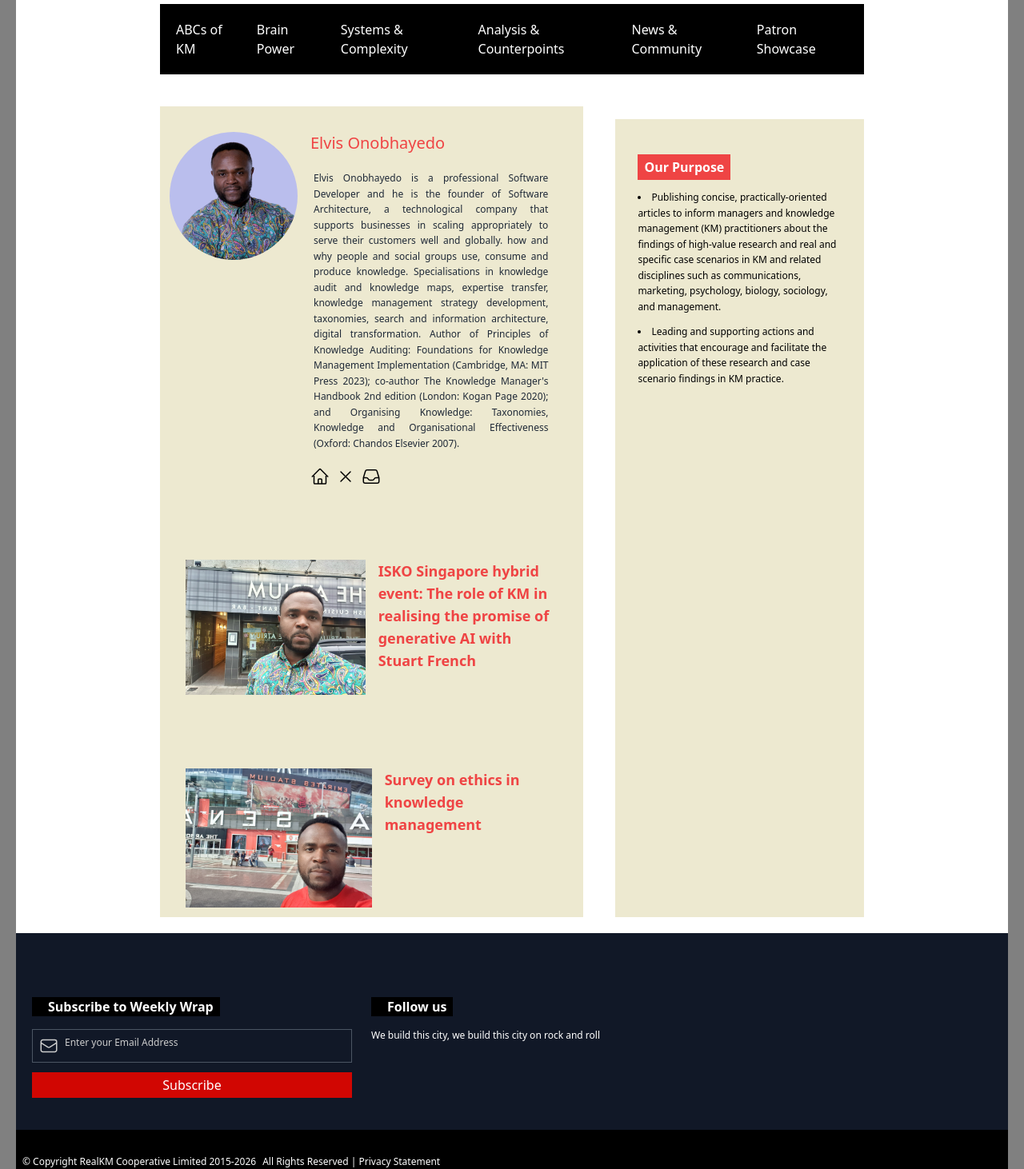
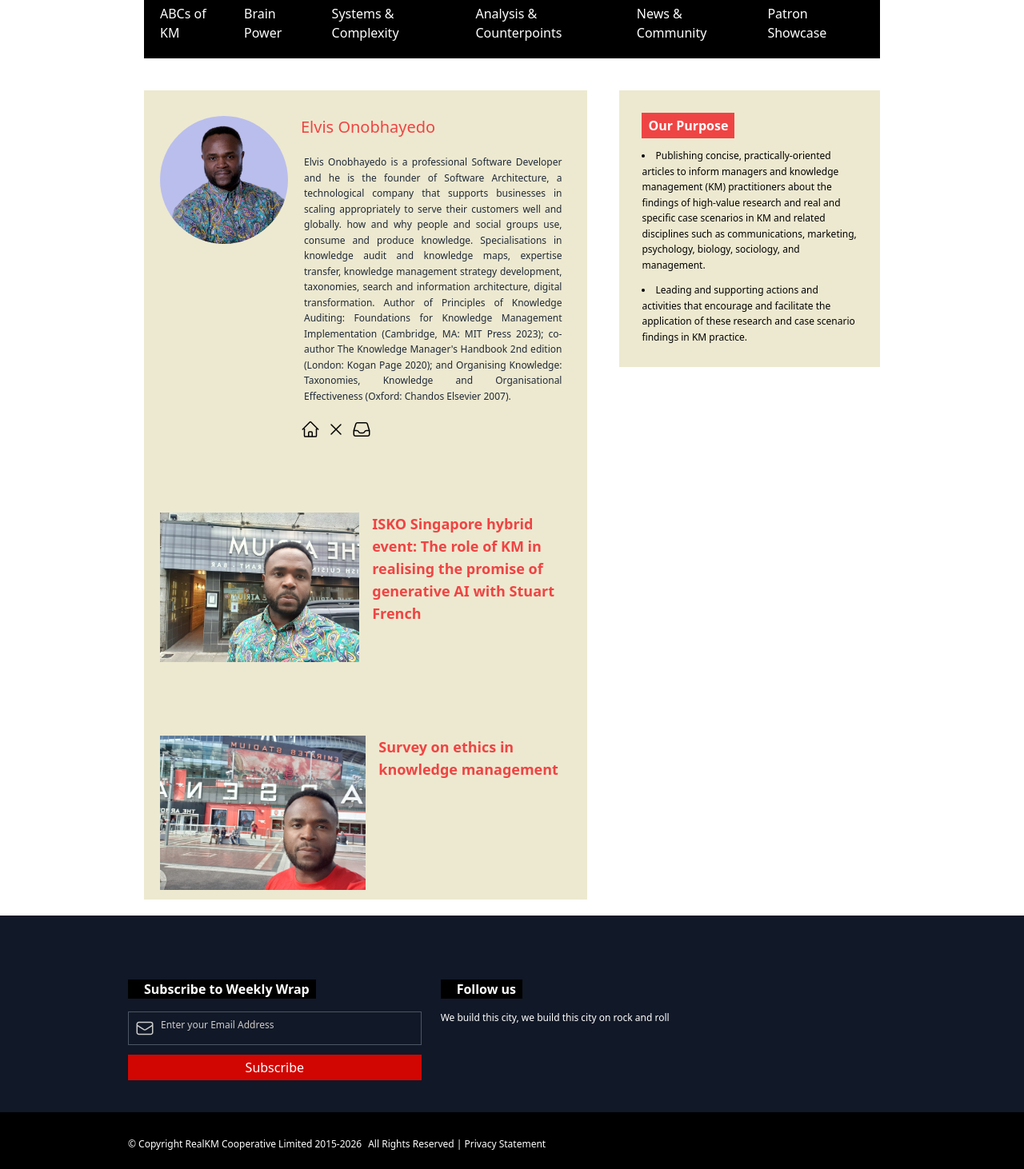
Before and after one commit to elvisonob/studious-code, a React (Create React App) app: page / in a window 1280 px wide. Shown: the part 110-1572 px from the top of the page at 80% size. Built offline with nearby package versions, Linux system fonts and the light colour scheme.

Commit message:
MVP done

```diff
--- a/src/component/App.js
+++ b/src/component/App.js
@@ -1,19 +1,76 @@
 import image from '../assets/ono.jpg';
 import image2 from '../assets/ono2.jpg';
 import image3 from '../assets/ono3.jpg';
+import { useState } from 'react';
 
 export default function App() {
+  const [menuBar, setMenuBar] = useState(false);
+
+  const openMenuBar = () => {
+    setMenuBar(true);
+  };
+
+  const closeMenuBar = () => {
+    setMenuBar(false);
+  };
   return (
-    <div className="m-5 bg-white">
+    <div className="w-full bg-white">
+      {menuBar && (
+        <div className=" bg-black text-white mb-5">
+          <div className="fixed inset-0 w-full h-full bg-black z-50 overflow-y-auto">
+            <div className="flex flex-col px-8 text-gray-500">
+              <button onClick={closeMenuBar} className="text-red-500 mt-2">
+                X
+              </button>
+              <div className="flex justify-between px-3 py-1 px-8 inline-block border border-gray-500 rounded-xl mt-6">
+                <div>Search ...</div>
+                <button className="lg:hidden">
+                  <svg
+                    xmlns="http://www.w3.org/2000/svg"
+                    fill="none"
+                    viewBox="0 0 24 24"
+                    stroke="currentColor"
+                    className="w-6 h-6"
+                  >
+                    <path
+                      stroke-linecap="round"
+                      stroke-linejoin="round"
+                      stroke-width="2"
+                      d="M21 21l-4.35-4.35M10 18a8 8 0 100-16 8 8 0 000 16z"
+                    />
+                  </svg>
+                </button>
+              </div>
+            </div>
+            <ul className="flex flex-col gap-6 p-5">
+              <li>Home</li>
+              <li>ABCs of KM</li>
+              <li>Brain Power</li>
+              <li>Systems & Complexity</li>
+              <li>Analysis & Counterpoints</li>
+              <li>News & Community</li>
+              <li>Patron Showcase</li>
+              <li>About us</li>
+              <li>Patrons</li>
+              <li>Subscribe</li>
+              <li>Write for us</li>
+              <li>Republishing guidelines</li>
+              <li>Community standards</li>
+              <li>Privacy statement</li>
+              <li>Contact</li>
+            </ul>
+          </div>
+        </div>
+      )}
       <div className="xl:mx-40">
         <div className="flex justify-between p-5 lg:flex-col ">
-          <button className="lg:hidden">
+          <button className="lg:hidden" onClick={openMenuBar}>
             <svg
               xmlns="http://www.w3.org/2000/svg"
               fill="none"
               viewBox="0 0 24 24"
               stroke="currentColor"
-              class="w-6 h-6"
+              className="w-6 h-6"
               color="gray-200"
             >
               <path
@@ -34,7 +91,7 @@ export default function App() {
               fill="none"
               viewBox="0 0 24 24"
               stroke="currentColor"
-              class="w-6 h-6"
+              className="w-6 h-6"
               color="red"
             >
               <path
@@ -46,7 +103,7 @@ export default function App() {
             </svg>
           </button>
           <div className="hidden lg:block lg:bg-black lg:text-white lg:mb-5">
-            <ul className="hidden lg:flex gap-6 p-5">
+            <ul className="hidden lg:flex gap-6 p-5 justify-center">
               <li>ABCs of KM</li>
               <li>Brain Power</li>
               <li>Systems & Complexity</li>
@@ -57,12 +114,12 @@ export default function App() {
           </div>
         </div>
         <div className="lg:flex">
-          <div className="md:mx-5 bg-[#EDE9D0] p-3 lg:w-[60%]">
+          <div className="md:mx-5 bg-[#EDE9D0] p-3 lg:w-[60%] px-0">
             <div className="md:flex">
               <img
                 src={image}
                 alt="protagonist"
-                className="w-40 h-40 mt-5 mx-auto rounded-full object-cover justify-center"
+                className="w-40 h-40 mt-5 mx-auto rounded-full object-cover md:ml-5 justify-center"
               />
 
               <div className="md:flex-col">
@@ -150,8 +207,8 @@ export default function App() {
               </p>
             </div>
           </div>
-          <div className=" p-7 md:mx-5 mt-4 bg-[#EDE9D0] lg:w-[35%] ">
-            <h3 className="w-fit bg-red-500 text-white font-bold px-2 py-1 mt-4">
+          <div className=" p-7 md:mx-5  bg-[#EDE9D0] lg:w-[35%] lg:h-[50%] ">
+            <h3 className="w-fit bg-red-500 text-white font-bold px-2 py-1 mt-0">
               Our Purpose
             </h3>
             <ul className="list-disc list-inside leading-relaxed  text-xs space-y-3 mt-3">
@@ -172,7 +229,7 @@ export default function App() {
           </div>
         </div>
       </div>
-      <div className="bg-gray-900 py-10 px-5 mt-5">
+      <div className="bg-gray-900 py-10 px-5 mt-5 xl:pl-40">
         <div className="md:flex gap-6 mt-10">
           <div className="md:w-1/3">
             <div className="text-white pl-5 w-fit px-2 bg-black mb-4 font-bold ">
@@ -216,7 +273,7 @@ export default function App() {
         </div>
       </div>
 
-      <footer className=" bg-black p-5 text-white  space-y-4 text-xs text-center md:text-left md:flex md:space-y-0 md:gap-2 md:p-8 md:pl-2">
+      <footer className=" bg-black p-5 text-white  space-y-4 text-xs text-center md:text-left md:flex md:space-y-0 md:gap-2 md:p-8 md:pl-2 xl:pl-40">
         <p>© Copyright RealKM Cooperative Limited 2015-2026</p>
         <p>All Rights Reserved | Privacy Statement</p>
       </footer>
```
